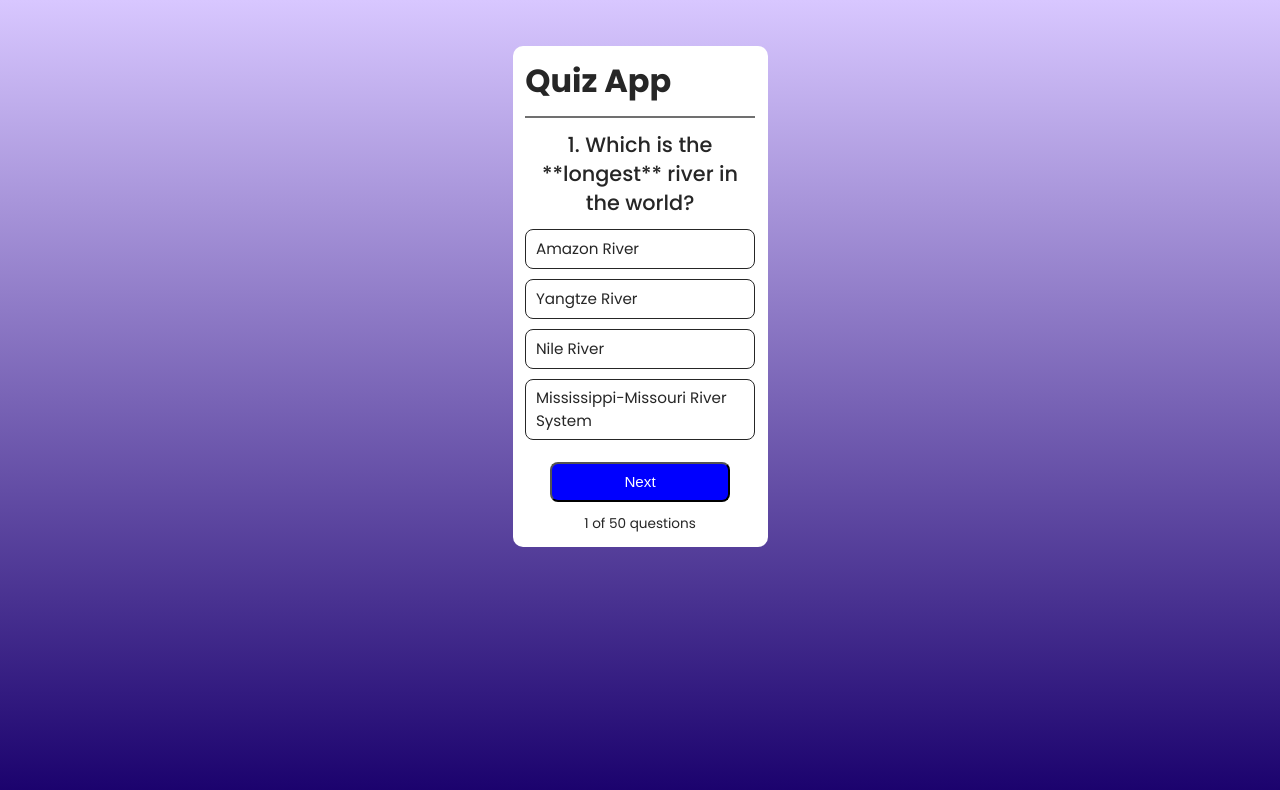
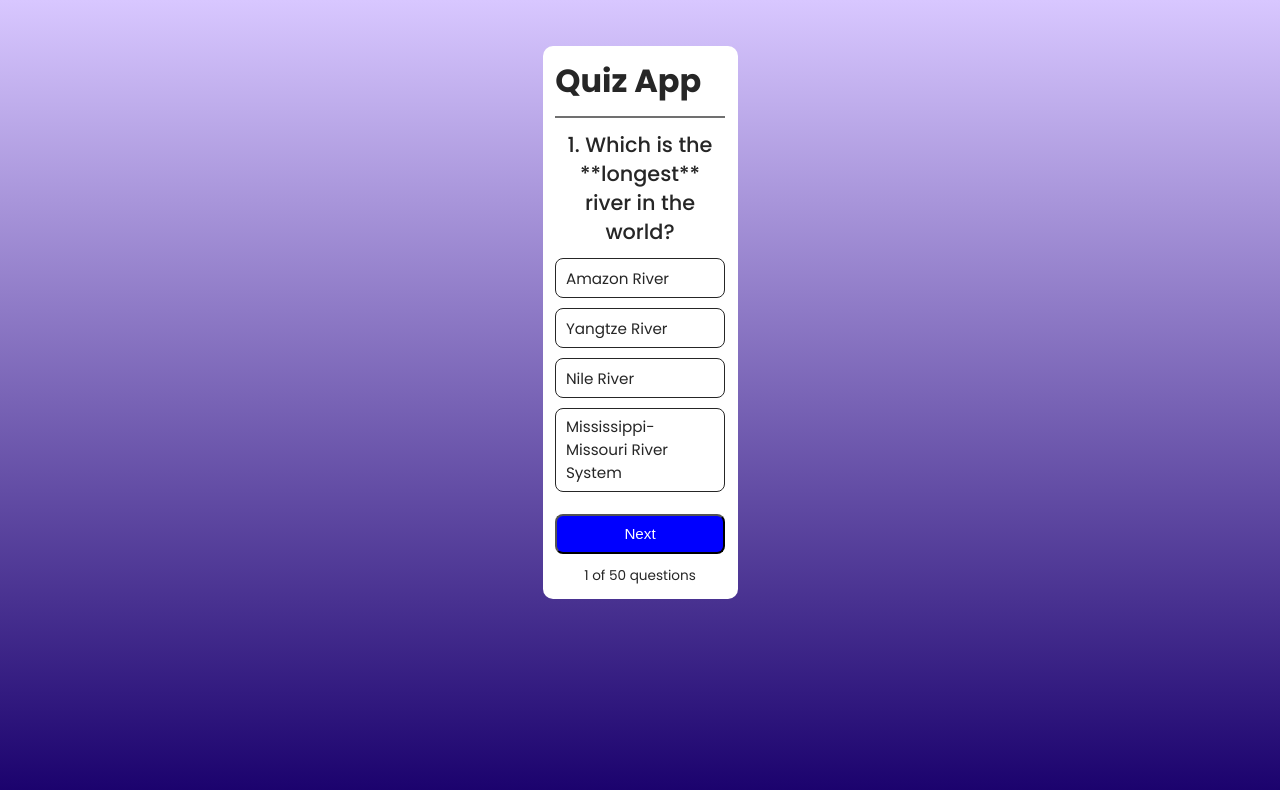
Before and after one commit to siam-gits/quiz-app, a React (Vite) app: page / in a window 1280 px wide. Shown: the top 790 px of the page. Built offline with nearby package versions, Linux system fonts and the light colour scheme.

Commit message:
Update Quiz.css

```diff
--- a/src/Components/Quiz/Quiz.css
+++ b/src/Components/Quiz/Quiz.css
@@ -1,6 +1,6 @@
 /* Container */
 .container {
-  width: 85%;              /* smaller width relative to screen */
+  width: 65%;              /* smaller width relative to screen */
   max-width: 300px;        /* smaller max-width for mobile/desktop */
   margin: 30px auto;
   padding: 0.8rem;         /* reduced padding */
```
